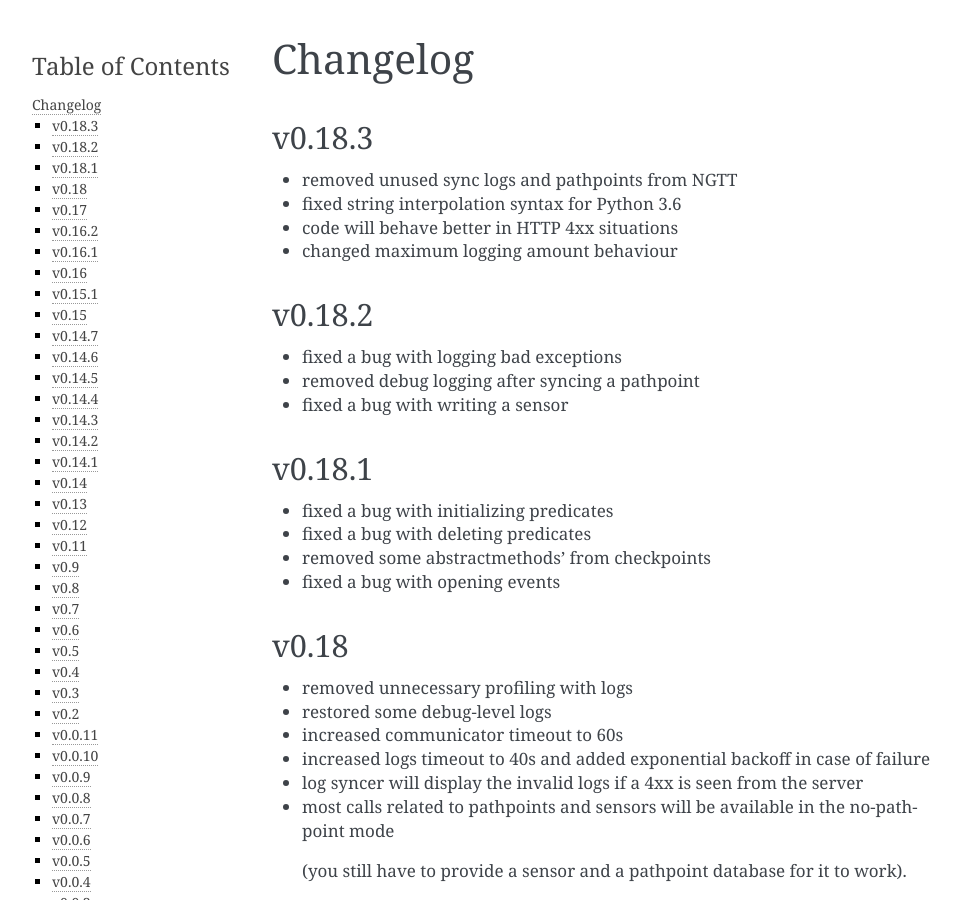
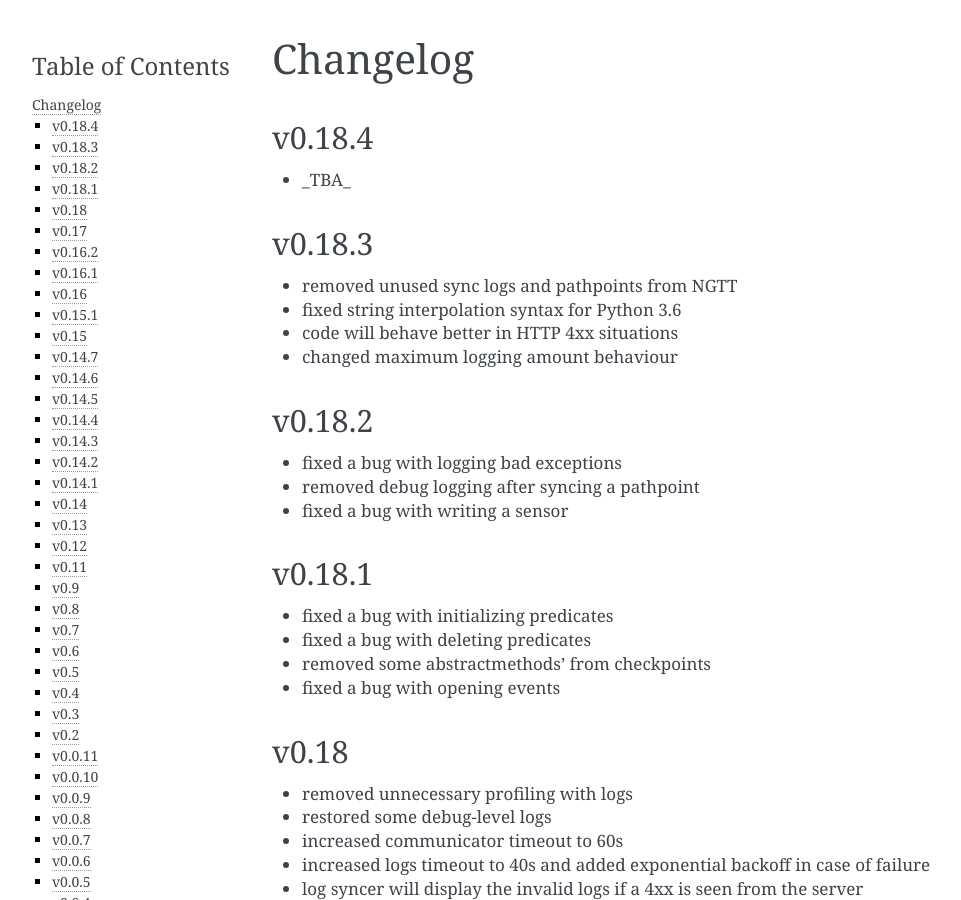
Before and after one commit to smok-serwis/smok-client, a Sphinx documentation site: the page built from docs/changelog.rst, in a window 1280 px wide and 900 px high. Shown: the whole window, without its empty margins (148-1109 px from the left). Built offline with Sphinx 7.4.7, drawn with Linux system fonts in a browser that asks for light colours.

Commit message:
ver bump

```diff
--- a/docs/changelog.rst
+++ b/docs/changelog.rst
@@ -1,5 +1,10 @@
 Changelog
 =========
+
+v0.18.4
+~~~~~~~
+
+* _TBA_
 
 v0.18.3
 ~~~~~~~
--- a/smok/__init__.py
+++ b/smok/__init__.py
@@ -1 +1 @@
-__version__ = '0.18.3'
+__version__ = '0.18.4a1'
```
